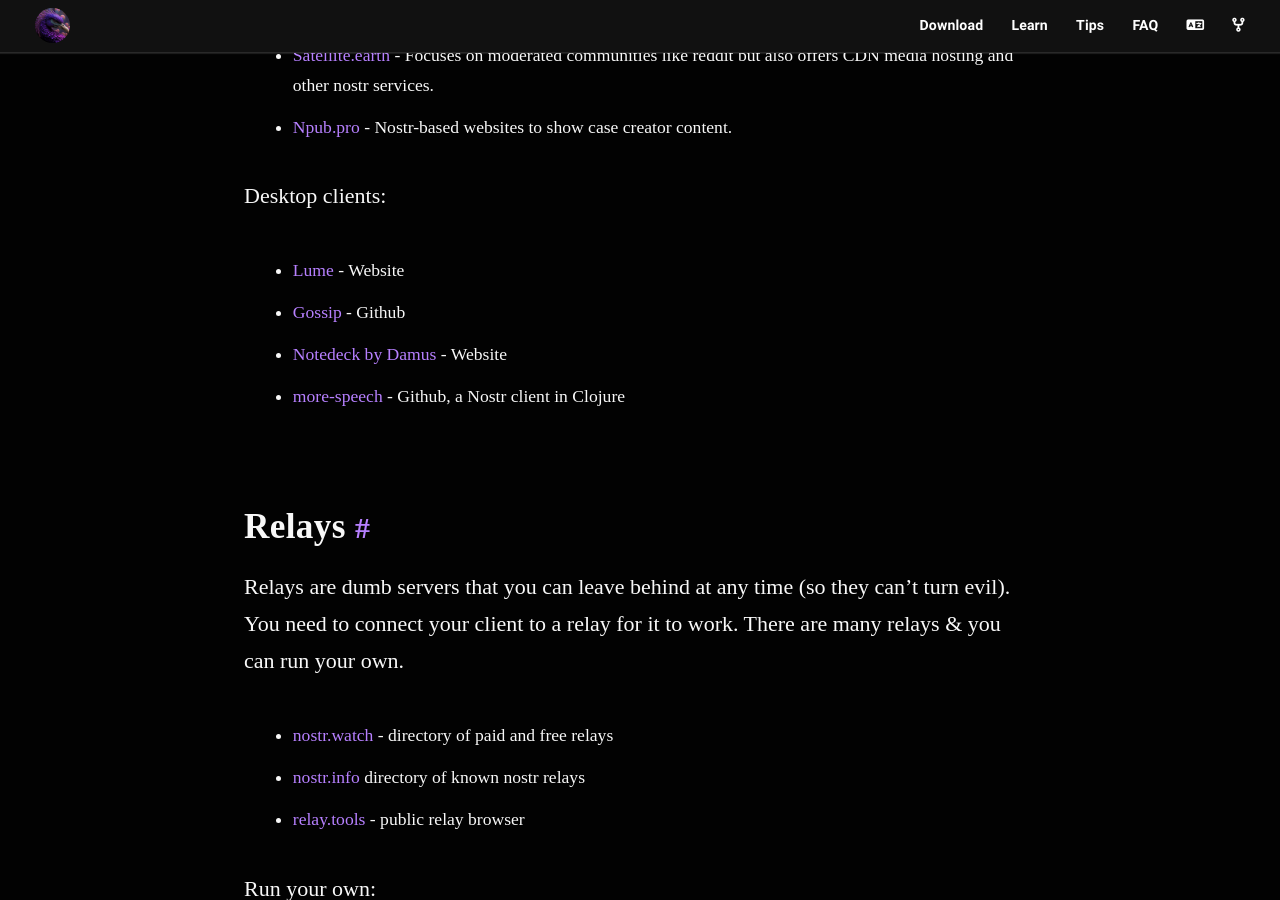
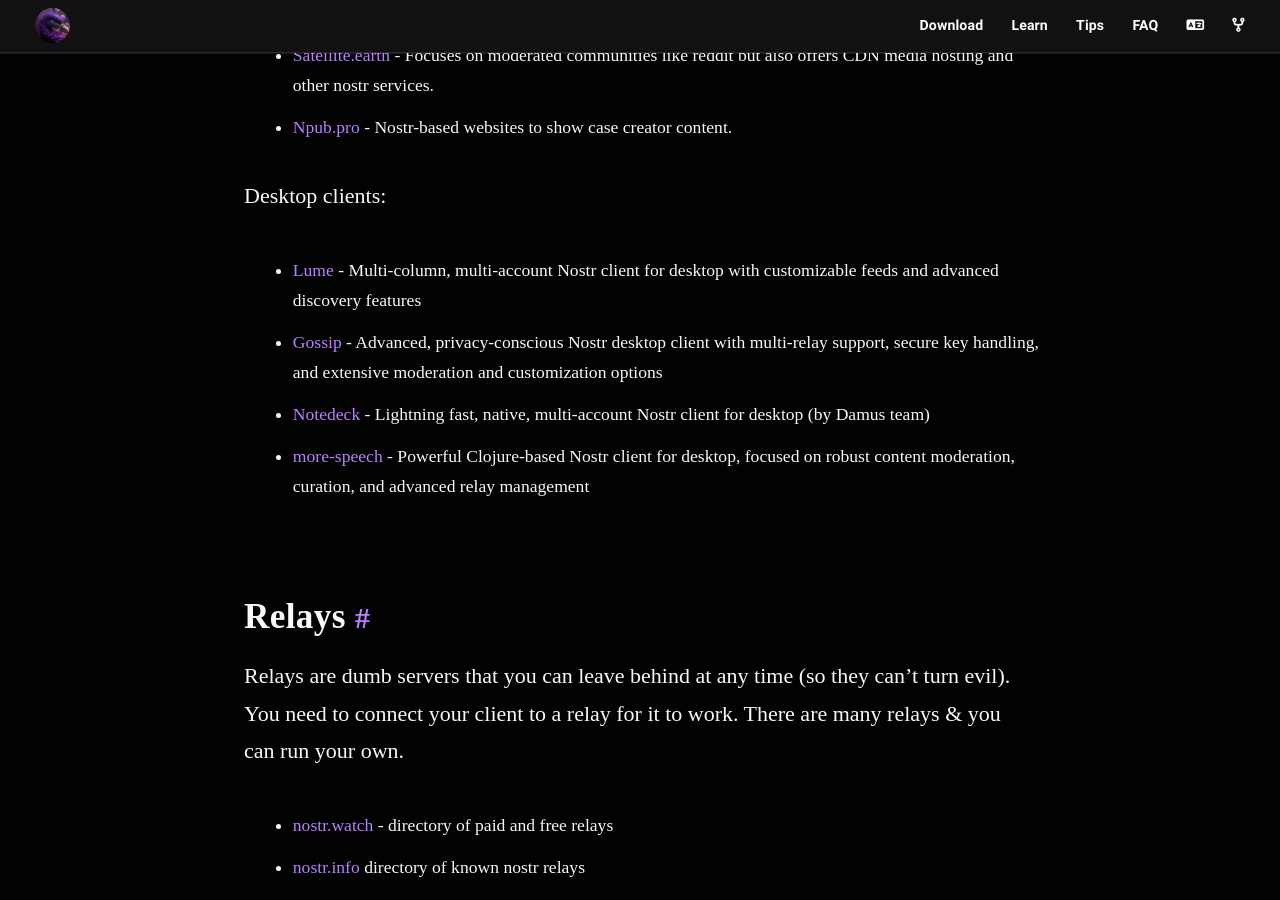
Before and after one commit to nostr-resources/nostr-resources.github.io, a Jekyll site: the page built from index.md, in a window 1280 px wide and 900 px high, scrolled down 7812 px. Built offline with Jekyll 4.4.1, drawn with Linux system fonts in a browser that asks for light colours; some web fonts are replaced; some of the changed text lies outside the part shown.

Commit message:
Add new resources and improve client descriptions (#88)
* feat: add npub.world to search section

* feat: add castr.me podcast feed generator to RSS section

* refactor: remove Explorers section

* feat: add Books section with Building Nostr guide

* refactor: remove clients list from Get Involved section

* chore: apply manual edits to index.md

* feat: add White Noise secure messaging to privacy section

* feat: add Notedeck client to desktop clients list

* chore: apply manual edits to index.md

* docs: improve descriptions for Gossip and more-speech desktop clients

```diff
--- a/index.md
+++ b/index.md
@@ -249,10 +249,10 @@ Web clients for content creators:
 
 Desktop clients:
 
-- [Lume](https://lume.nu/) - Website
-- [Gossip](https://github.com/mikedilger/gossip) - Github
-- [Notedeck by Damus]([https://damus.io/notedeck/]) - Website
-- [more-speech](https://github.com/unclebob/more-speech) - Github, a Nostr client in Clojure
+- [Lume](https://lume.nu/) - Multi-column, multi-account Nostr client for desktop with customizable feeds and advanced discovery features
+- [Gossip](https://github.com/mikedilger/gossip) - Advanced, privacy-conscious Nostr desktop client with multi-relay support, secure key handling, and extensive moderation and customization options
+- [Notedeck](https://damus.io/notedeck/) - Lightning fast, native, multi-account Nostr client for desktop (by Damus team)
+- [more-speech](https://github.com/unclebob/more-speech) - Powerful Clojure-based Nostr client for desktop, focused on robust content moderation, curation, and advanced relay management
 
 ## Relays
 
@@ -460,6 +461,12 @@ Some DVMs, like [Noogle](https://noogle.lol/), have search capabilities, as well
 You can also create an RSS feed on nostr by following [this guide](https://habla.news/a/naddr1qvzqqqr4gupzp89qh469qapddgsrr8qw84xx08y7q34fm3cw3m64c2g9ufq9ydqtqyghwumn8ghj7mn0wd68ytnhd9hx2tcqzpkngat8w4nhzve3ve6k2d3hvyus88uu4f) .
 [Narr](https://github.com/fiatjaf/narr) is a web-based nostr feed aggregator and RSS reader.
 There is [Noflux](https://github.com/fiatjaf/noflux), too.
+
+You can automatically generate a Podcast feed from any npub using [castr.me](http://castr.me/).
+
+## Books
+
+- [Building Nostr](https://building-nostr.coracle.social/) by hodlbod - A guide for developers building on the decentralized social protocol
 
 ## Podcasts
 
@@ -509,6 +513,8 @@ Some third party media hosters may be able to see, and share your IP address.
 ### Privacy & Direct Messages
 
 Only the message content is encrypted on Nostr: the sender, recipient and timestamp are visible to everyone. There are a few approaches currently underway to improve this. To best understand how your direct messages are handled, check with your favorite message client developer.
+
+For truly secure and private messaging, check out [White Noise](https://www.whitenoise.chat/), a decentralized messenger built on Nostr that provides end-to-end encryption with forward secrecy and post-compromise security.
 
 ---
 
@@ -593,6 +593,6 @@ the descriptions and explanations an opinionated summary.
 
 If you found a typo, please [fix it](https://github.com/nostr-resources/nostr-resources.github.io/blob/master/index.md).
 If you have suggestions, please [create an issue](https://github.com/nostr-resources/nostr-resources.github.io/issues).
-If you want to scream at me because you think this whole thing is stupid, please [find me on nostr](nostr:npub1dergggklka99wwrs92yz8wdjs952h2ux2ha2ed598ngwu9w7a6fsh9xzpc).
+If you want to scream at me because you think this whole thing is stupid, please [find me on nostr](https://npub.world/npub1dergggklka99wwrs92yz8wdjs952h2ux2ha2ed598ngwu9w7a6fsh9xzpc).
 
 ---
```
Also changed, not shown: other parts of index.md (+2 -10 lines).
